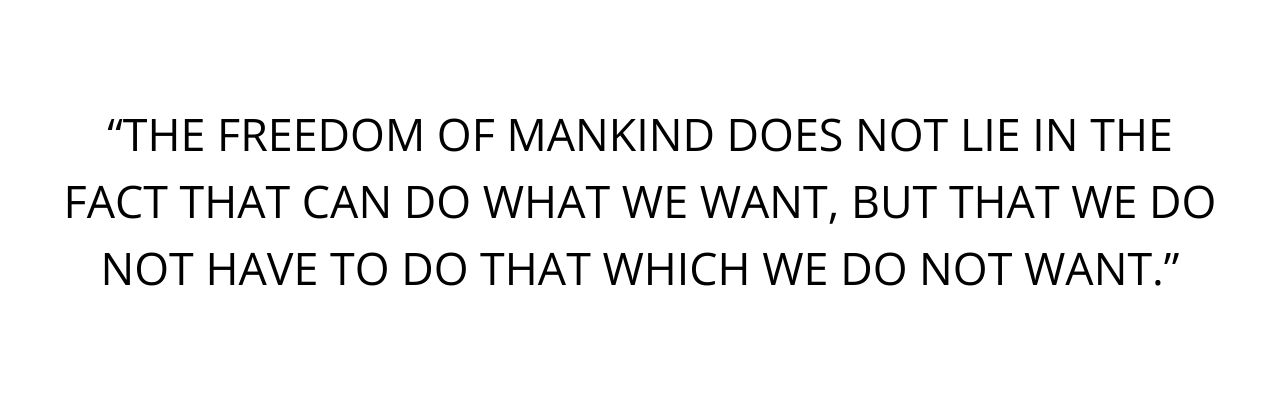
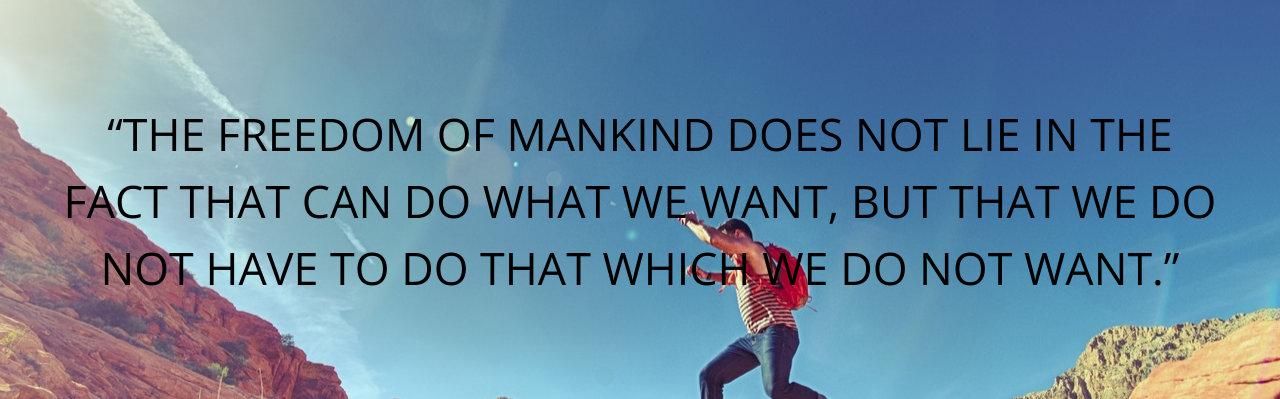
Before and after one commit to Bachurski/simple-quote-page, a plain HTML site: page index.html in a window 1280 px wide. Shown: the top 399 px of the page. Drawn offline with nearby package versions, Linux system fonts and the light colour scheme.

Commit message:
add background

```diff
--- a/main.css
+++ b/main.css
@@ -1,3 +1,8 @@
+body {
+  background: url('assets/man-outdoor.jpg') no-repeat center ;
+
+}
+
 p {
   text-align: center;
   font-size: 2.8em;
```
Also changed, not shown: assets/man-outdoor.jpg (added), index.html (line endings or trailing spaces).
